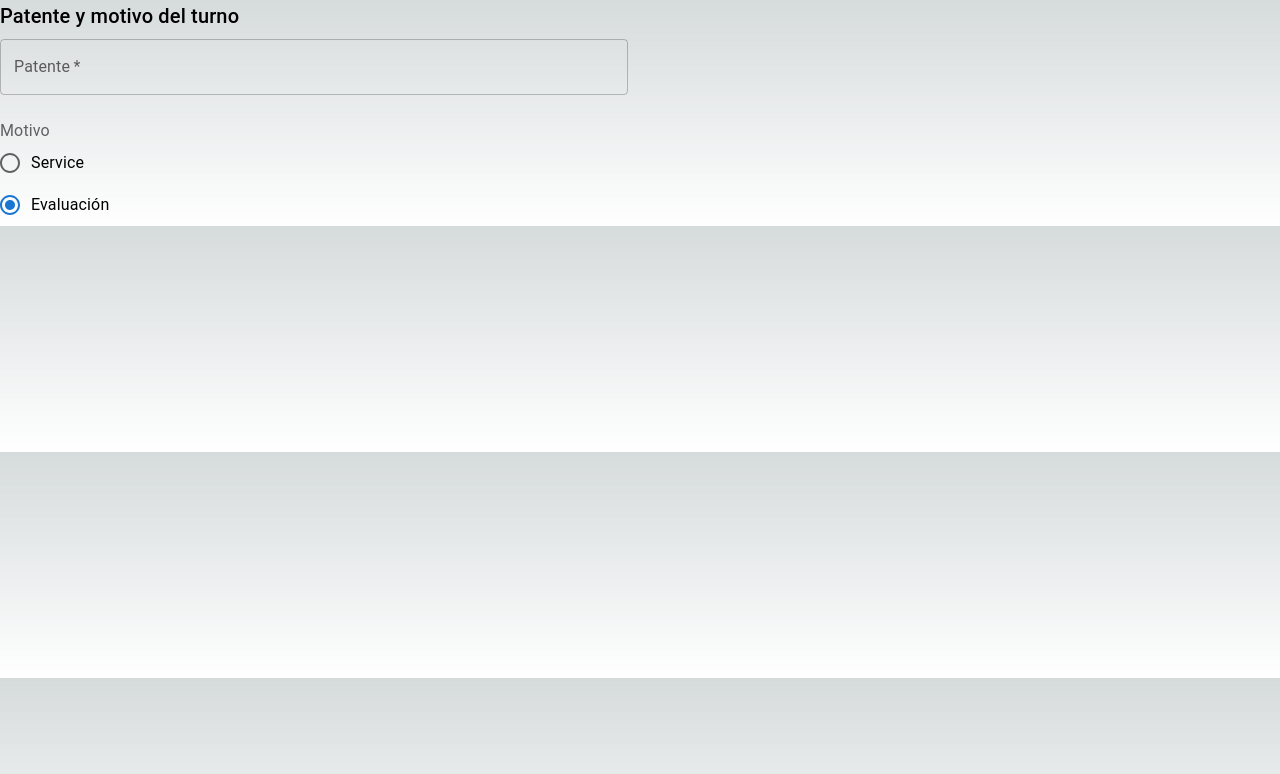
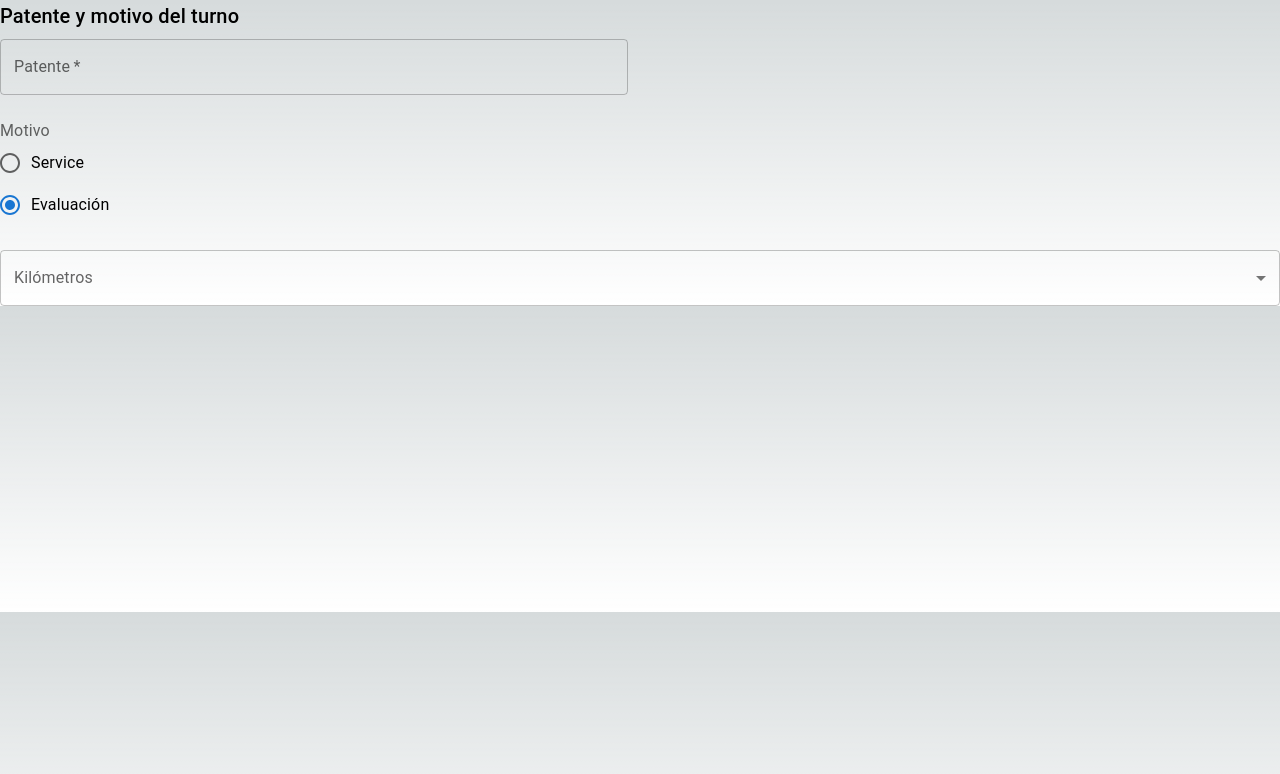
Before and after one commit to CrisArquimediano/Autotech-UI, a Next.js app in the folder autotech-ui/: page /components/DatosForm in a window 1280 px wide. Shown: the top 774 px of the page. Built offline with nearby package versions, Linux system fonts and the light colour scheme.

Commit message:
Agregando de nuevo el gitignore.

```diff
--- a/autotech-ui/src/pages/components/DatosForm.js
+++ b/autotech-ui/src/pages/components/DatosForm.js
@@ -7,6 +7,11 @@ import Radio from '@mui/material/Radio';
 import RadioGroup from '@mui/material/RadioGroup';
 import FormControl from '@mui/material/FormControl';
 import FormLabel from '@mui/material/FormLabel';
+import MenuItem from '@mui/material/MenuItem';
+import Select from '@mui/material/Select';
+import Box from '@mui/material/Box';
+import InputLabel from '@mui/material/InputLabel';
+
 
 function RadioButtonsGroup() {
     return (
@@ -19,8 +24,41 @@ function RadioButtonsGroup() {
             >
                 <FormControlLabel value="service" control={<Radio />} label="Service" />
                 <FormControlLabel value="evaluacion" control={<Radio />} label="Evaluación" />
+
             </RadioGroup>
         </FormControl>
+    );
+}
+
+//Esto debería mostrarlo solo en caso de que ponga service (debería estar visible solo cuando el botón)
+//de service está seleccionado
+function KmSelect() {
+    const [km, setKm] = React.useState('');
+
+    const handleChange = (event) => {
+        setKm(event.target.value);
+    };
+
+    return (
+        <Box sx={{ minWidth: 120 }}>
+            <FormControl fullWidth>
+                <InputLabel id="demo-simple-select-label">Kilómetros</InputLabel>
+                <Select
+                    labelId="demo-simple-select-label"
+                    id="demo-simple-select"
+                    value={km}
+                    label="Kilómetros"
+                    onChange={handleChange}
+                >
+                    <MenuItem value={10}>5000 km</MenuItem>
+                    <MenuItem value={20}>10000 km</MenuItem>
+                    <MenuItem value={30}>15000 km</MenuItem>
+                    <MenuItem value={40}>20000 km</MenuItem>
+                    <MenuItem value={50}>25000 km</MenuItem>
+                    <MenuItem value={60}>30000 km</MenuItem>
+                </Select>
+            </FormControl>
+        </Box>
     );
 }
 
@@ -44,6 +82,9 @@ export default function DatosForm() {
                 <Grid item xs={12}>
                     <RadioButtonsGroup />
                 </Grid>
+                <Grid item xs={12}>
+                    <KmSelect />
+                </Grid>
             </Grid>
         </React.Fragment>
     );
--- a/autotech-ui/src/pages/components/TalleresSelect.js
+++ b/autotech-ui/src/pages/components/TalleresSelect.js
@@ -11,7 +11,7 @@ export default function TallerSelect() {
     const handleChange = (event) => {
         setTaller(event.target.value);
     };
-
+    //Los talleres se deberían obtener del back, un jason que se pueda actualizar fácilmente
     return (
         <Box sx={{ minWidth: 120 }}>
             <FormControl fullWidth>
```
Also changed, not shown: 1 other file (tests, documents, lock files or other folders).
